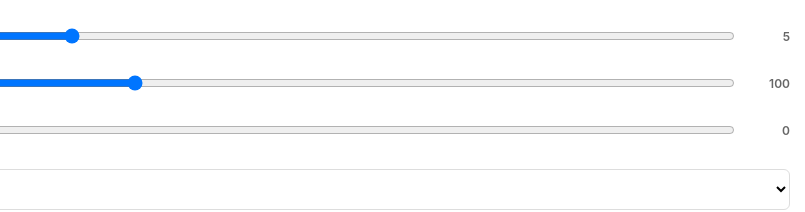
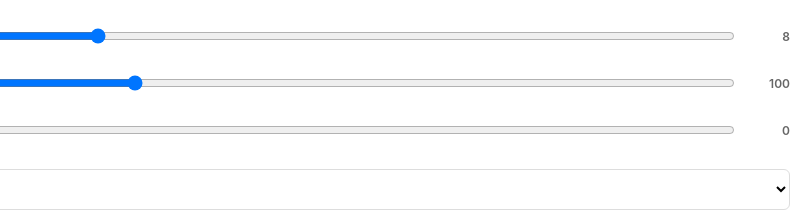
Before and after one commit to mrienstra/omelet-megatype, a plain HTML site: page index.html in a window 1280 px wide. Shown: the part 242-454 px from the top of the page, 475-1280 px from the left. Drawn offline with Linux system fonts and the light colour scheme.

Commit message:
increase speed

```diff
--- a/index.html
+++ b/index.html
@@ -57,8 +57,8 @@
         <div class="control-group" id="speedControl">
             <label for="speedSlider">Speed</label>
             <div class="speed-control">
-                <input type="range" id="speedSlider" min="1" max="10" value="5">
-                <span class="speed-value" id="speedValue">5</span>
+                <input type="range" id="speedSlider" min="1" max="16" value="8">
+                <span class="speed-value" id="speedValue">8</span>
             </div>
         </div>
 
```
